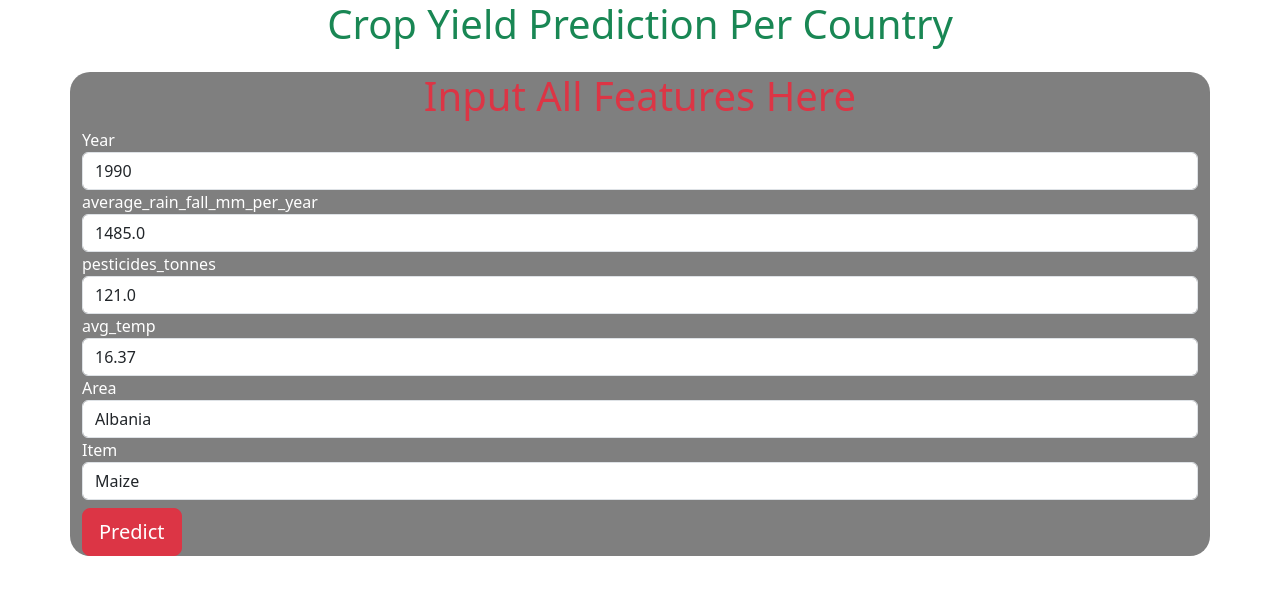
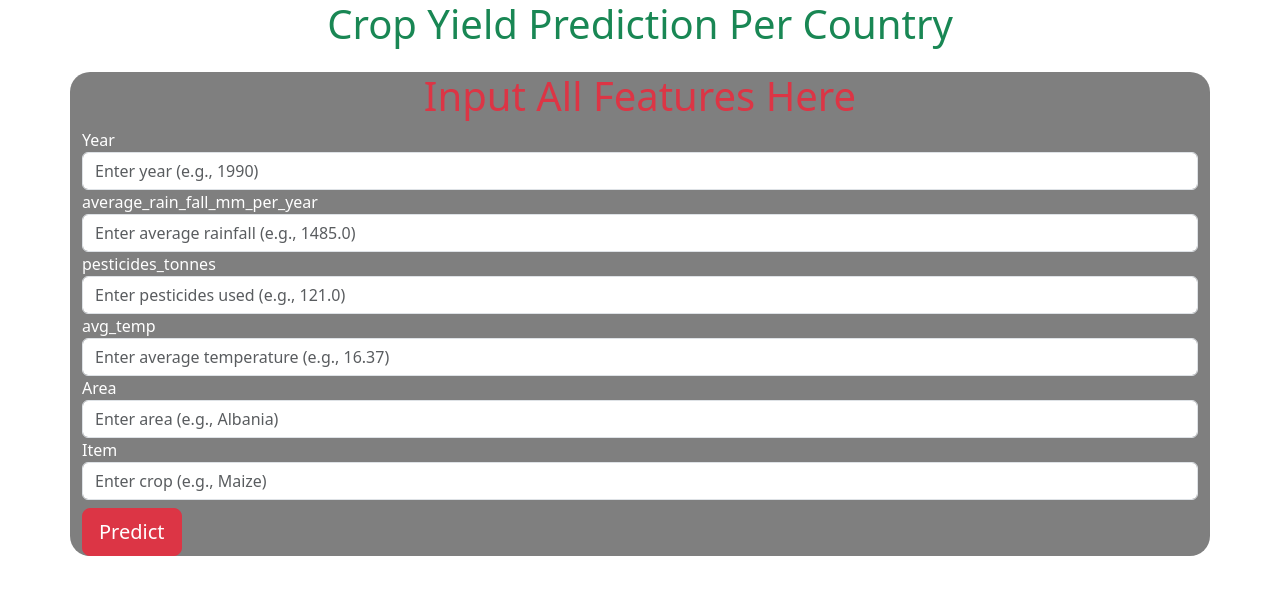
Before and after one commit to Drishti2003/Crop-Yield-Prediction-Per-Country, a Flask app: page / in a window 1280 px wide. Shown: the top 595 px of the page. Run offline with Flask 3, Linux system fonts and the light colour scheme; parts of the project's set-up code (start-up, migrations or seed data) failed here and were passed over.

Commit message:
initial commit

```diff
--- a/templates/index.html
+++ b/templates/index.html
@@ -16,27 +16,27 @@
     <form action="/predict" method="post">
     <div class="form-group">
         <label for="Year">Year</label>
-        <input type="number" class="form-control" name="Year" step="any" value="1990">
+        <input type="number" class="form-control" name="Year" step="any" placeholder="Enter year (e.g., 1990)">
     </div>
     <div class="form-group">
         <label for="average_rain_fall_mm_per_year">average_rain_fall_mm_per_year</label>
-        <input type="number" class="form-control" name="average_rain_fall_mm_per_year" step="any" value="1485.0">
+        <input type="number" class="form-control" name="average_rain_fall_mm_per_year" step="any" placeholder="Enter average rainfall (e.g., 1485.0)">
     </div>
     <div class="form-group">
         <label for="pesticides_tonnes">pesticides_tonnes</label>
-        <input type="number" class="form-control" name="pesticides_tonnes" step="any" value="121.0" >
+        <input type="number" class="form-control" name="pesticides_tonnes" step="any" placeholder="Enter pesticides used (e.g., 121.0)" >
     </div>
     <div class="form-group">
         <label for="avg_temp">avg_temp</label>
-        <input type="number" class="form-control" name="avg_temp" step="any" value="16.37">
+        <input type="number" class="form-control" name="avg_temp" step="any" placeholder="Enter average temperature (e.g., 16.37)">
     </div>
     <div class="form-group">
         <label for="Area">Area</label>
-        <input type="text" class="form-control" name="Area" value="Albania" >
+        <input type="text" class="form-control" name="Area"  placeholder="Enter area (e.g., Albania)" >
     </div>
     <div class="form-group">
         <label for="Item">Item</label>
-        <input type="text" class="form-control" name="Item" value="Maize" >
+        <input type="text" class="form-control" name="Item" placeholder="Enter crop (e.g., Maize)" >
     </div>
     <button type="submit" class="btn btn-danger btn-lg mt-2 btn-block">Predict</button>
 </form>
```
